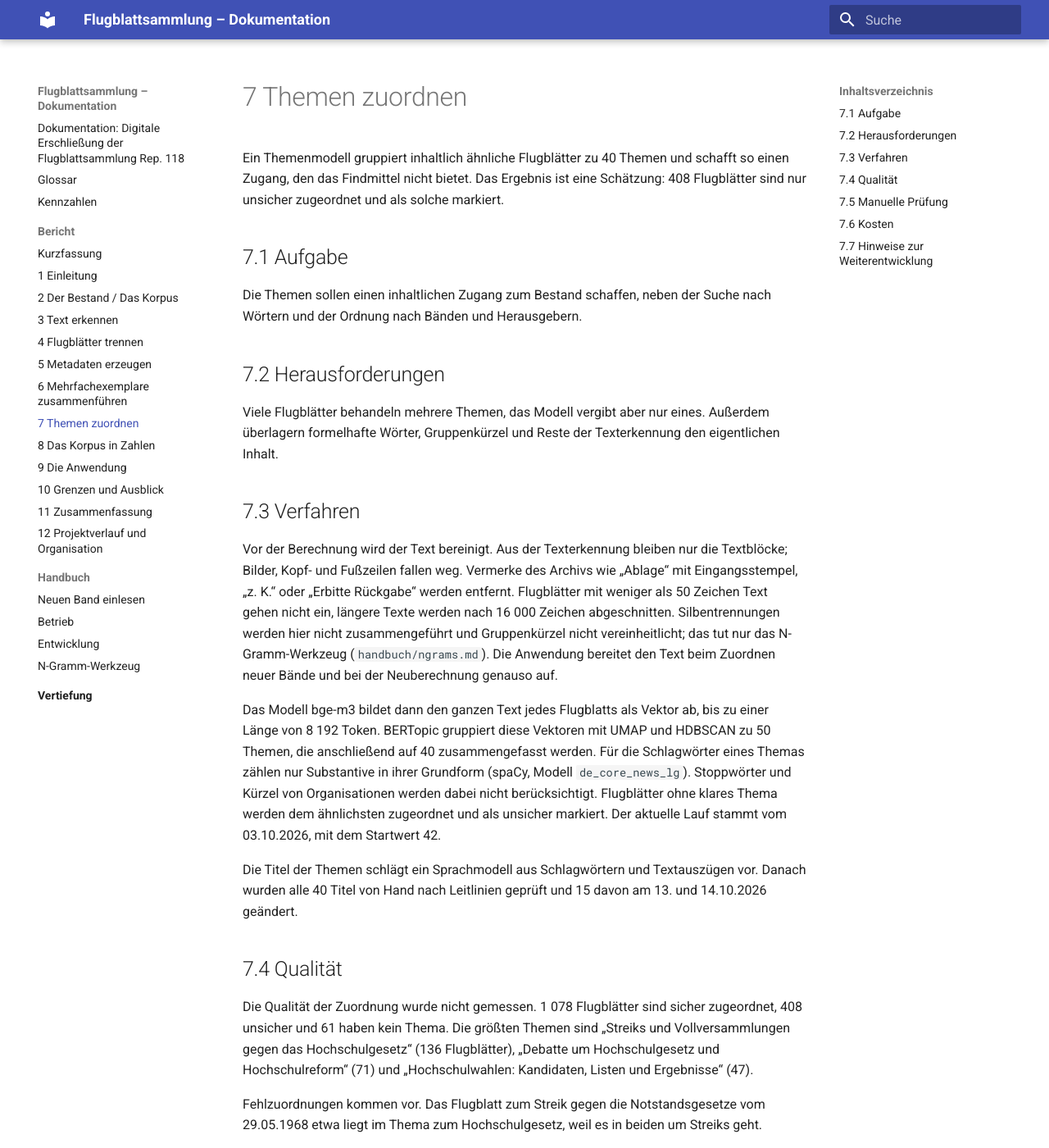
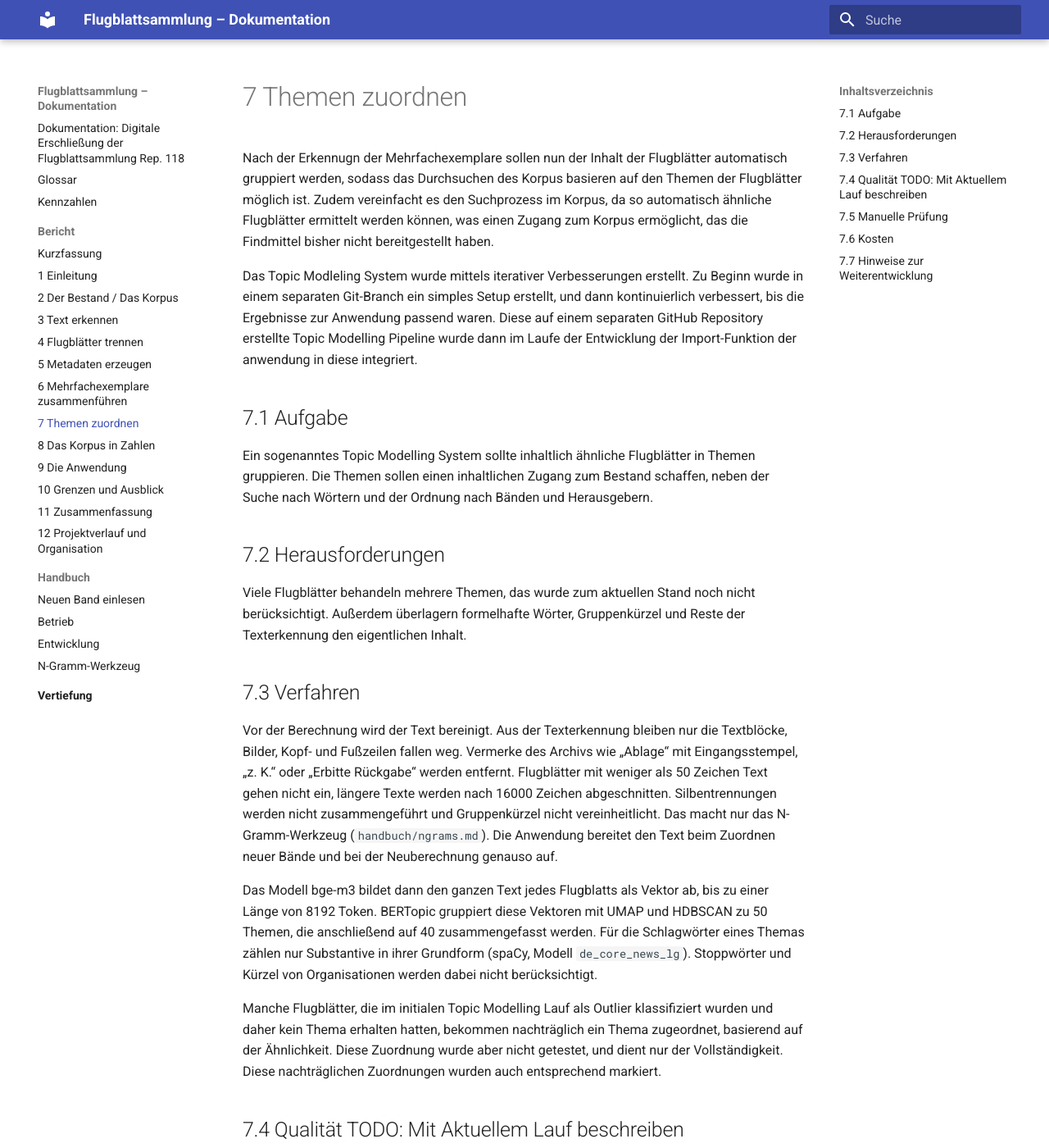
Before and after one commit to woidveit02/UR_LeafletArchive, an MkDocs documentation site: the page built from docs/bericht/07-themen.md, in a window 1280 px wide and 1400 px high. Shown: the whole window at 82% size. Built offline with MkDocs 1.6.1 and Material for MkDocs 9.7.7, drawn with Linux system fonts in a browser that asks for light colours; some of the changed text lies outside the part shown.

Commit message:
docs: Formulate chapter 7

```diff
--- a/docs/bericht/07-themen.md
+++ b/docs/bericht/07-themen.md
@@ -1,26 +1,28 @@
 # 7 Themen zuordnen
 
-Ein Themenmodell gruppiert inhaltlich ähnliche Flugblätter zu 40 Themen und schafft so einen Zugang, den das Findmittel nicht bietet. Das Ergebnis ist eine Schätzung: 408 Flugblätter sind nur unsicher zugeordnet und als solche markiert.
+Nach der Erkennugn der Mehrfachexemplare sollen nun der Inhalt der Flugblätter automatisch gruppiert werden, sodass das Durchsuchen des Korpus basieren auf den Themen der Flugblätter möglich ist. Zudem vereinfacht es den Suchprozess im Korpus, da so automatisch ähnliche Flugblätter ermittelt werden können, was einen Zugang zum Korpus ermöglicht, das die Findmittel bisher nicht bereitgestellt haben.
+
+Das Topic Modleling System wurde mittels iterativer Verbesserungen erstellt. Zu Beginn wurde in einem separaten Git-Branch ein simples Setup erstellt, und dann kontinuierlich verbessert, bis die Ergebnisse zur Anwendung passend waren. Diese auf einem separaten GitHub Repository erstellte Topic Modelling Pipeline wurde dann im Laufe der Entwicklung der Import-Funktion der anwendung in diese integriert.
 
 ## 7.1 Aufgabe
 
-Die Themen sollen einen inhaltlichen Zugang zum Bestand schaffen, neben der Suche nach Wörtern und der Ordnung nach Bänden und Herausgebern.
+Ein sogenanntes Topic Modelling System sollte inhaltlich ähnliche Flugblätter in Themen gruppieren. Die Themen sollen einen inhaltlichen Zugang zum Bestand schaffen, neben der Suche nach Wörtern und der Ordnung nach Bänden und Herausgebern.
 
 ## 7.2 Herausforderungen
 
-Viele Flugblätter behandeln mehrere Themen, das Modell vergibt aber nur eines. Außerdem überlagern formelhafte Wörter, Gruppenkürzel und Reste der Texterkennung den eigentlichen Inhalt.
+Viele Flugblätter behandeln mehrere Themen, das wurde zum aktuellen Stand noch nicht berücksichtigt. Außerdem überlagern formelhafte Wörter, Gruppenkürzel und Reste der Texterkennung den eigentlichen Inhalt.
 
 ## 7.3 Verfahren
 
-Vor der Berechnung wird der Text bereinigt. Aus der Texterkennung bleiben nur die Textblöcke; Bilder, Kopf- und Fußzeilen fallen weg. Vermerke des Archivs wie „Ablage“ mit Eingangsstempel, „z. K.“ oder „Erbitte Rückgabe“ werden entfernt. Flugblätter mit weniger als 50 Zeichen Text gehen nicht ein, längere Texte werden nach 16 000 Zeichen abgeschnitten. Silbentrennungen werden hier nicht zusammengeführt und Gruppenkürzel nicht vereinheitlicht; das tut nur das N-Gramm-Werkzeug (`handbuch/ngrams.md`). Die Anwendung bereitet den Text beim Zuordnen neuer Bände und bei der Neuberechnung genauso auf.
+Vor der Berechnung wird der Text bereinigt. Aus der Texterkennung bleiben nur die Textblöcke,  Bilder, Kopf- und Fußzeilen fallen weg. Vermerke des Archivs wie „Ablage“ mit Eingangsstempel, „z. K.“ oder „Erbitte Rückgabe“ werden entfernt. Flugblätter mit weniger als 50 Zeichen Text gehen nicht ein, längere Texte werden nach 16000 Zeichen abgeschnitten. Silbentrennungen werden nicht zusammengeführt und Gruppenkürzel nicht vereinheitlicht. Das macht nur das N-Gramm-Werkzeug (`handbuch/ngrams.md`). Die Anwendung bereitet den Text beim Zuordnen neuer Bände und bei der Neuberechnung genauso auf.
 
-Das Modell bge-m3 bildet dann den ganzen Text jedes Flugblatts als Vektor ab, bis zu einer Länge von 8 192 Token. BERTopic gruppiert diese Vektoren mit UMAP und HDBSCAN zu 50 Themen, die anschließend auf 40 zusammengefasst werden. Für die Schlagwörter eines Themas zählen nur Substantive in ihrer Grundform (spaCy, Modell `de_core_news_lg`). Stoppwörter und Kürzel von Organisationen werden dabei nicht berücksichtigt. Flugblätter ohne klares Thema werden dem ähnlichsten zugeordnet und als unsicher markiert. Der aktuelle Lauf stammt vom 03.10.2026, mit dem Startwert 42.
+Das Modell bge-m3 bildet dann den ganzen Text jedes Flugblatts als Vektor ab, bis zu einer Länge von 8192 Token. BERTopic gruppiert diese Vektoren mit UMAP und HDBSCAN zu 50 Themen, die anschließend auf 40 zusammengefasst werden. Für die Schlagwörter eines Themas zählen nur Substantive in ihrer Grundform (spaCy, Modell `de_core_news_lg`). Stoppwörter und Kürzel von Organisationen werden dabei nicht berücksichtigt.
 
-Die Titel der Themen schlägt ein Sprachmodell aus Schlagwörtern und Textauszügen vor. Danach wurden alle 40 Titel von Hand nach Leitlinien geprüft und 15 davon am 13. und 14.10.2026 geändert.
+Manche Flugblätter, die im initialen Topic Modelling Lauf als Outlier klassifiziert wurden und daher kein Thema erhalten hatten, bekommen nachträglich ein Thema zugeordnet, basierend auf der Ähnlichkeit. Diese Zuordnung wurde aber nicht getestet, und dient nur der Vollständigkeit. Diese nachträglichen Zuordnungen wurden auch entsprechend markiert.
 
-## 7.4 Qualität
+## 7.4 Qualität TODO: Mit Aktuellem Lauf beschreiben
 
-Die Qualität der Zuordnung wurde nicht gemessen. 1 078 Flugblätter sind sicher zugeordnet, 408 unsicher und 61 haben kein Thema. Die größten Themen sind „Streiks und Vollversammlungen gegen das Hochschulgesetz“ (136 Flugblätter), „Debatte um Hochschulgesetz und Hochschulreform“ (71) und „Hochschulwahlen: Kandidaten, Listen und Ergebnisse“ (47).
+Die Qualität der Zuordnung wurde nicht gemessen. 1078 Flugblätter sind sicher zugeordnet, 408 unsicher und 61 haben kein Thema. Die größten Themen sind „Streiks und Vollversammlungen gegen das Hochschulgesetz“ (136 Flugblätter), „Debatte um Hochschulgesetz und Hochschulreform“ (71) und „Hochschulwahlen: Kandidaten, Listen und Ergebnisse“ (47).
 
 Fehlzuordnungen kommen vor. Das Flugblatt zum Streik gegen die Notstandsgesetze vom 29.05.1968 etwa liegt im Thema zum Hochschulgesetz, weil es in beiden um Streiks geht.
 
@@ -38,8 +40,6 @@ Ein Lauf über den ganzen Bestand kostet wenige Cent.
 
 ## 7.7 Hinweise zur Weiterentwicklung
 
-Neue Bände bekommen ihre Themen in Schritt 7 des Imports (`src/backend/app/topics.py`). Die Anwendung holt dazu die Embeddings mit bge-m3 über OpenRouter. Jedes Flugblatt bekommt das Thema, das unter seinen fünf ähnlichsten Flugblättern überwiegt, gewichtet nach Ähnlichkeit, und einen Punkt auf der Themenkarte im Mittel dieser Nachbarn. Unsicher ist die Zuordnung, wenn weniger als 60 % des Gewichts auf das Thema fallen oder schon das ähnlichste Flugblatt weniger ähnlich ist als bei 90 % der Flugblätter ihr nächster Nachbar. Eine erste Fassung ordnete dem nächsten Themenmittelpunkt zu. An Band 015, dessen Seiten aus Band 14 stammen, traf sie bei 5 von 9 Flugblättern das Thema des Gegenstücks in Band 14, die Nachbarn bei 8 von 9. Die Themen von BERTopic beruhen auf HDBSCAN und sind oft nicht rund, ihr Mittelpunkt sagt deshalb wenig. Neue Themen entstehen bei der Zuordnung nicht. Welche Bände nachträglich zugeordnet wurden und wann die Themen zuletzt berechnet wurden, steht unter Verwaltung › Themen.
+Neue Bände bekommen ihre Themen in Schritt 7 des Imports (`src/backend/app/topics.py`). Die Anwendung holt dazu die Embeddings mit bge-m3 über OpenRouter. Jedes Flugblatt bekommt das Thema, das unter seinen fünf ähnlichsten Flugblättern überwiegt, gewichtet nach Ähnlichkeit, und einen Punkt auf der Themenkarte im Mittel dieser Nachbarn. Unsicher ist die Zuordnung, wenn weniger als 60 % des Gewichts auf das Thema fallen oder schon das ähnlichste Flugblatt weniger ähnlich ist als bei 90 % der Flugblätter ihr nächster Nachbar. Eine erste Fassung ordnete dem nächsten Themenmittelpunkt zu. Die Themen von BERTopic beruhen auf HDBSCAN und sind oft nicht rund, ihr Mittelpunkt sagt deshalb wenig. Neue Themen entstehen bei der Zuordnung nicht. Welche Bände nachträglich zugeordnet wurden und wann die Themen zuletzt berechnet wurden, steht unter Verwaltung › Themen.
 
 Die Themen lassen sich in der Anwendung neu berechnen. Das Verfahren ist dasselbe wie beim ersten Lauf, rechnet aber nur über die Hauptexemplare; weitere Exemplare bekommen das Thema ihres Hauptexemplars. Die Ähnlichkeit berechnet immer bge-m3, wählen lässt sich nur das Sprachmodell für die Titel. Dessen Vorschläge folgen den Leitlinien, nach denen die Titel des ersten Laufs geprüft wurden. Die Titel beginnen bei jeder Neuberechnung neu; bisherige Titel werden nicht übernommen. Das Ergebnis wird erst nach einer Prüfung übernommen. Die Prüfseite zeigt die neuen Themen wie die Themenseite, mit Karte, und nennt je Thema das bisherige, aus dem die meisten seiner Flugblätter stammen. Bisherige Themen, von denen kein neues mehr als die Hälfte enthält, sind als aufgeteilt aufgeführt. Die Flugblätter eines neuen Themas lassen sich vorab in der Flugblattliste ansehen. Erst mit „Übernehmen“ ersetzt das Ergebnis die bisherigen Themen, die als Sicherung erhalten bleiben. Entwürfe zählen bei der Neuberechnung nicht mit und brauchen danach Schritt 7 noch einmal.
-
-Jedes Flugblatt hat genau ein Thema. Die Neuberechnung in der Anwendung wurde bisher nicht mit dem ersten Lauf verglichen [offen].
```
